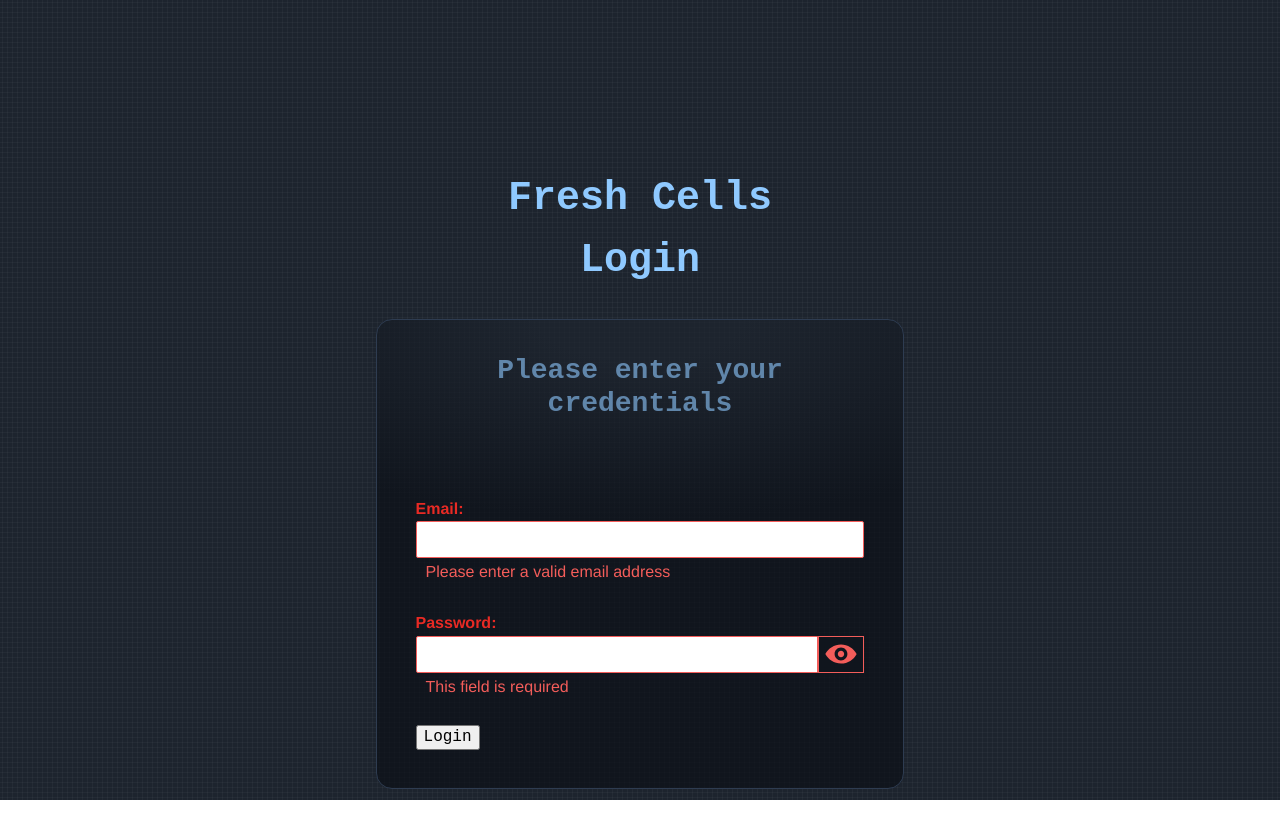
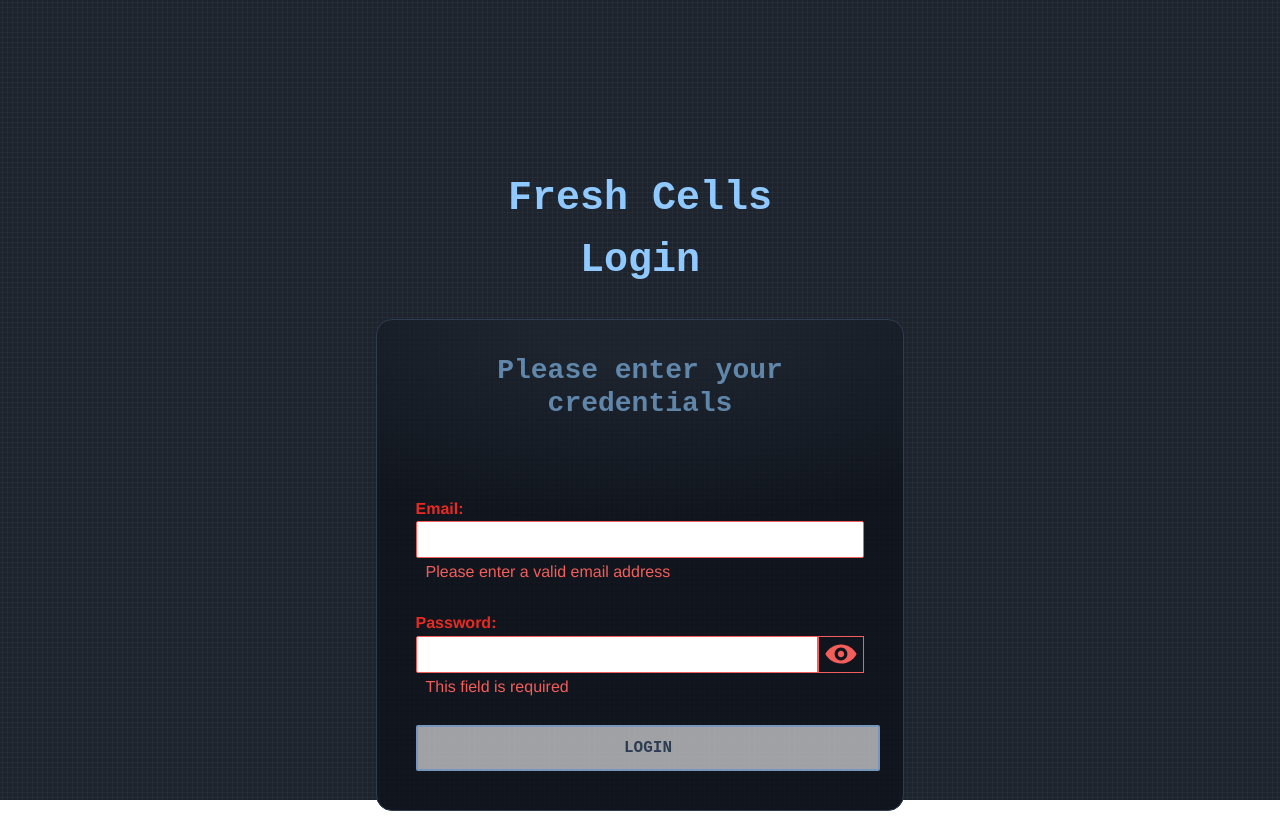
Before and after one commit to jhserodio/fc-login-frontend, a React (Vite) app: page / in a window 1280 px wide. Before the commit the page ends 808 px from the top, so only its background shows below. Built offline with nearby package versions, Linux system fonts and the light colour scheme.

Commit message:
feat: update button style

```diff
--- a/src/components/buttons/btn-submit/BtnSubmit.tsx
+++ b/src/components/buttons/btn-submit/BtnSubmit.tsx
@@ -9,12 +9,12 @@ type BtnProps = {
 
 export const BtnSubmit: React.FC<BtnProps> = ({ children, loading }) => {
   return (
-    <button className={styles.btnIcon} type="submit">
+    <button className={styles.btn} type="submit">
       {!loading ? (
         children
       ) : (
         <span className={styles.load}>
-          <Icon name="spining" />
+          <Icon name="spining" fill="var(--primary)" />
         </span>
       )}
     </button>
--- a/src/components/buttons/btn-submit/btn-submit.module.css
+++ b/src/components/buttons/btn-submit/btn-submit.module.css
@@ -1,6 +1,30 @@
-.btnIcon {}
+.btn {
+  width: 100%;
+  flex-grow: 1;
+  display: flex;
+  align-items: center;
+  justify-content: center;
+  height: calc(var(--input-height) + var(--space));
+  border: 2px solid var(--primary-lightest);
+  box-sizing: content-box;
+  background: var(--white-600);
+  border-radius: var(--radius-sm);
+  color: var(--primary);
+  font-weight: var(--weight-bold);
+  text-transform: uppercase;
+  cursor: pointer;
+  transition: all 0.2s ease-in-out;
+}
 
-.load {}
+.btn:hover, .btn:focus {
+  background: var(--white);
+  border-color: var(--white);
+  color: var(--primary-dark);
+}
+
+.load {
+  transform: scale(0.8);
+}
 
 .load > svg {
   animation: spin 2s linear infinite;
--- a/src/components/buttons/btn/Btn.tsx
+++ b/src/components/buttons/btn/Btn.tsx
@@ -8,7 +8,7 @@ type BtnProps = {
 
 export const Btn: React.FC<BtnProps> = ({ children, onClick }) => {
   return (
-    <button className={styles.btnIcon} onClick={onClick}>
+    <button className={styles.btn} onClick={onClick}>
       {children}
     </button>
   );
--- a/src/components/buttons/btn/btn.module.css
+++ b/src/components/buttons/btn/btn.module.css
@@ -1 +1,6 @@
-.btnIcon {}
+.btn {
+  width: 100%;
+  flex-grow: 1;
+  height: var(--input-height);
+  background: blue;
+}
```
Also changed, not shown: 1 other file (tests, documents, lock files or other folders).
